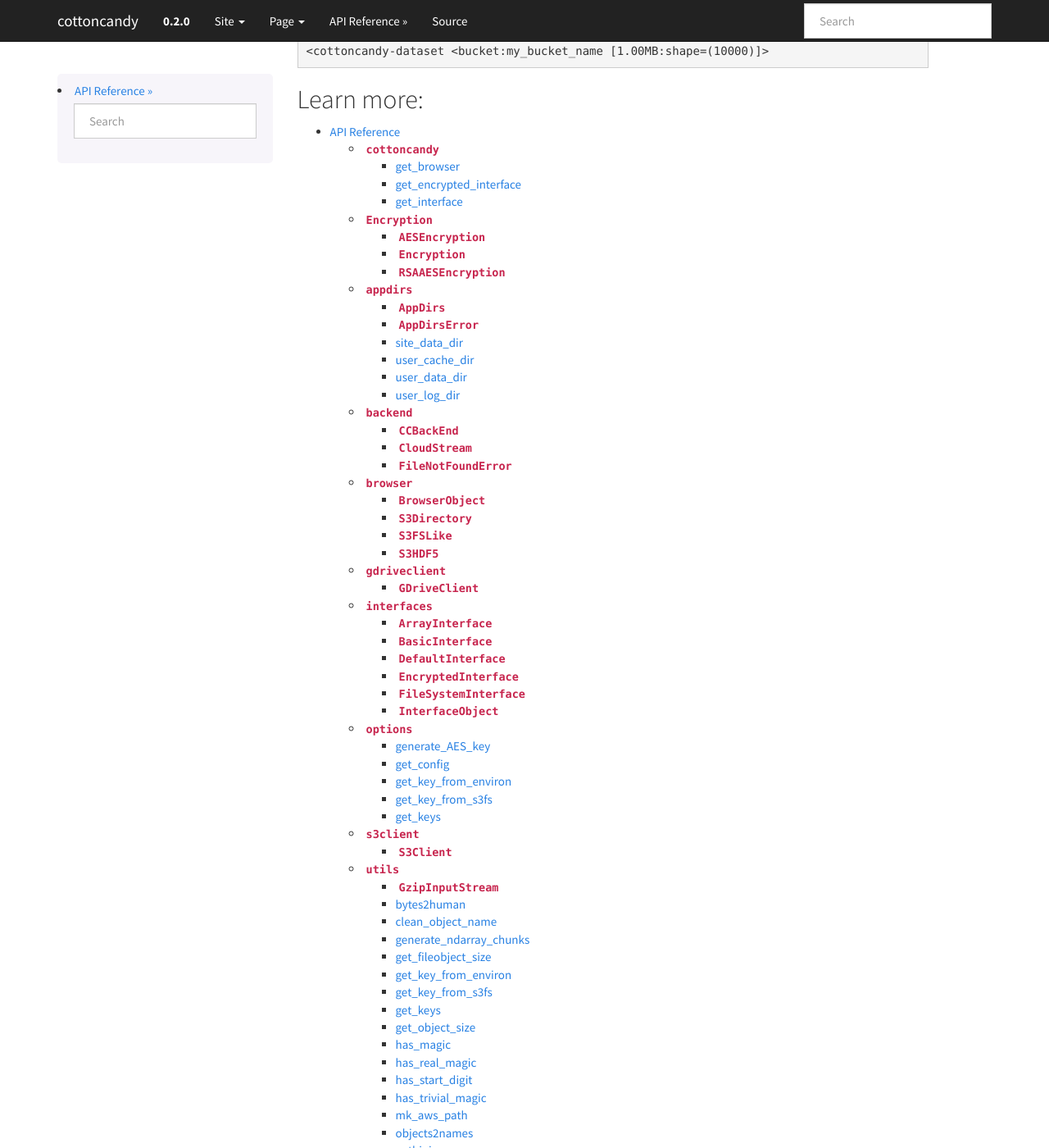
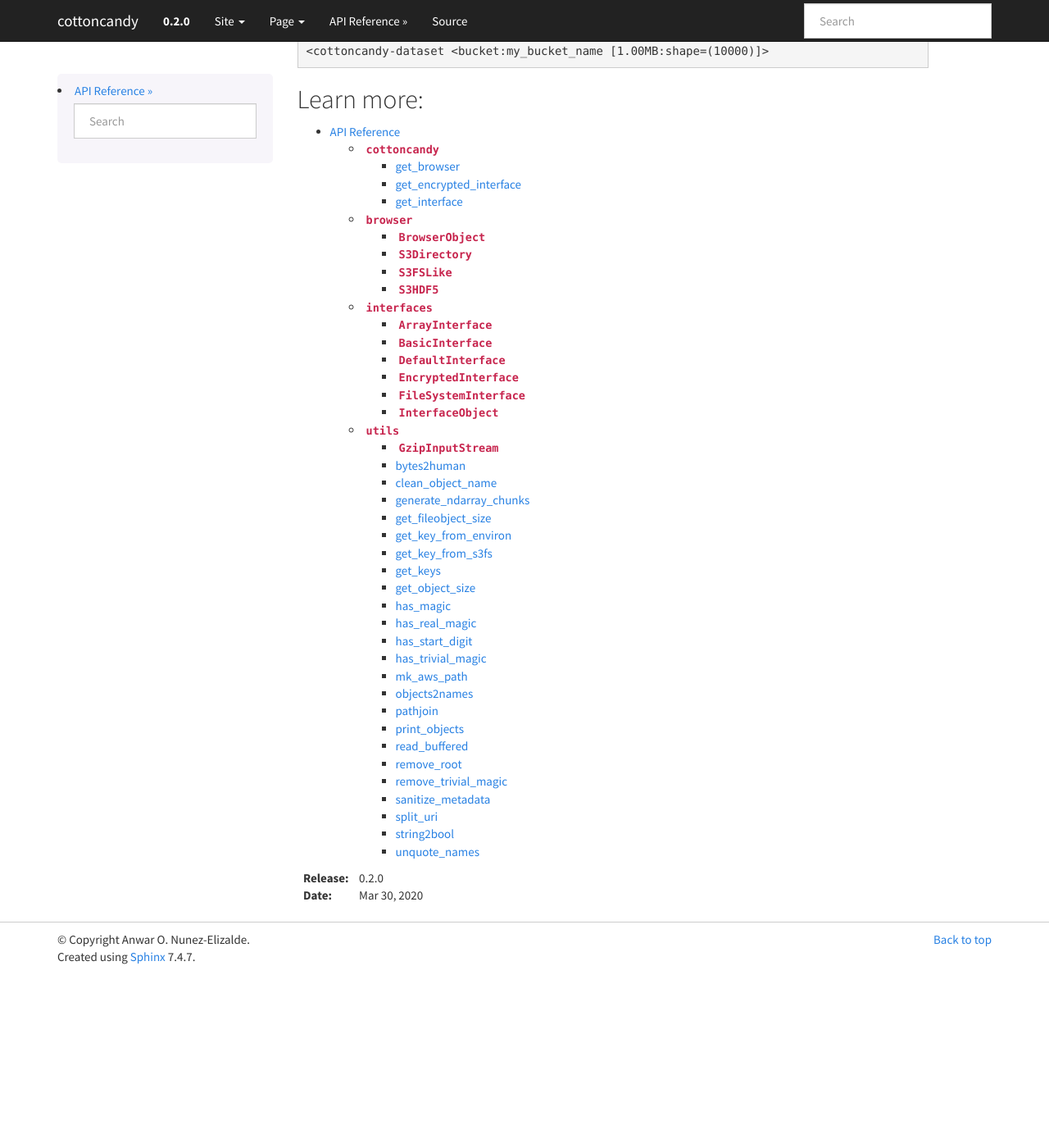
Before and after one commit to gallantlab/cottoncandy, a Sphinx documentation site: the page built from gendoc/source/index.rst, in a window 1280 px wide and 1400 px high, scrolled down 1917 px. Shown: the whole window at 82% size. Built offline with Sphinx 7.4.7, drawn with Linux system fonts in a browser that asks for light colours; after the commit the page ends 3105 px from its top, so only the background shows below that; part of the change alters nothing that is shown.

```diff
--- a/gendoc/source/conf.py
+++ b/gendoc/source/conf.py
@@ -97,7 +97,10 @@ language = None
 # List of patterns, relative to source directory, that match files and
 # directories to ignore when looking for source files.
 # This patterns also effect to html_static_path and html_extra_path
-exclude_patterns = ['build', 'Thumbs.db', '.DS_Store']
+exclude_patterns = ['build', 'Thumbs.db', '.DS_Store',
+                    '**appdirs*', '**backend*', '**Encryption*',
+                    '**gdriveclient*', '**options*', '**s3client*'
+]
 
 # The name of the Pygments (syntax highlighting) style to use.
 pygments_style = 'sphinx'
```
